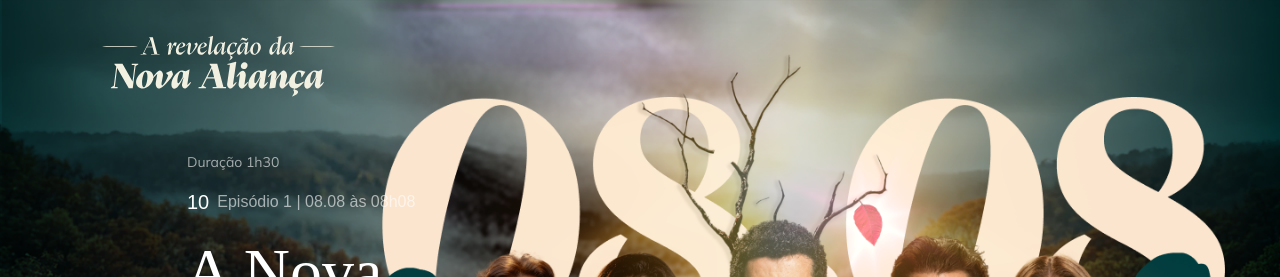
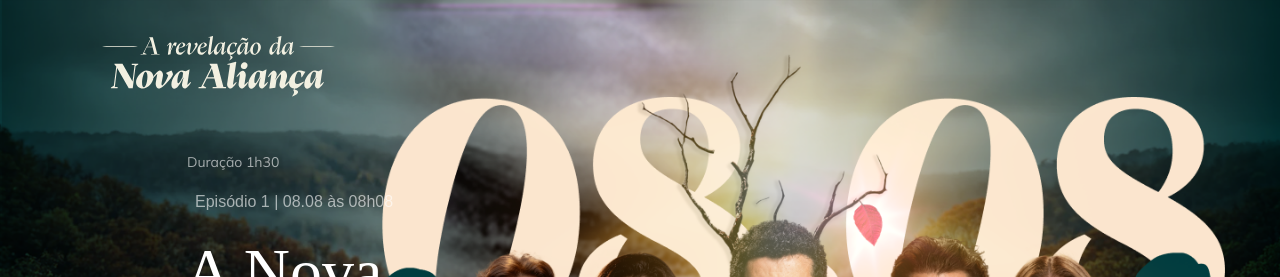
Before and after one commit to tialiancadivergente/publisher, a Next.js app: page /08-08/anovaalianca in a window 1280 px wide. Shown: the top 277 px of the page. Built offline with nearby package versions, Linux system fonts and the light colour scheme.

Commit message:
Remove unnecessary text from Anovaalianca page for improved layout clarity.

```diff
--- a/src/app/08-08/anovaalianca/page.tsx
+++ b/src/app/08-08/anovaalianca/page.tsx
@@ -101,7 +101,7 @@ export default function Anovaalianca() {
 								className="text-xl font-medium text-white"
 								style={{ fontFamily: "Outfit, sans-serif", lineHeight: "150%" }}
 							>
-								10
+
 							</span>
 
 							<span
@@ -126,7 +126,7 @@ export default function Anovaalianca() {
 								className="text-xl font-medium text-white"
 								style={{ fontFamily: "Outfit, sans-serif", lineHeight: "150%" }}
 							>
-								10
+
 							</span>
 
 							<span
```
